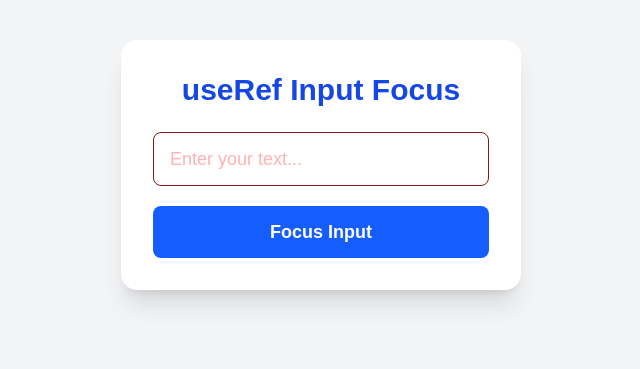
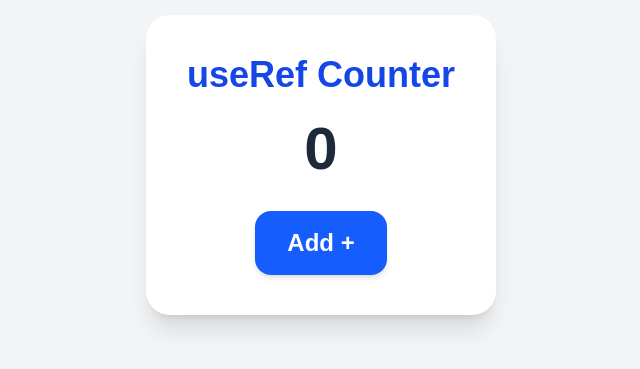
Before and after one commit to Hariprakash3131/Next-Cube-84, a Next.js app in the folder useref-hook/: page / in a window 1280 px wide. Shown: the part 235-604 px from the top of the page, without its empty margins (319-959 px from the left). Built offline with nearby package versions, Linux system fonts and the light colour scheme.

Commit message:
react-96

```diff
--- /dev/null
+++ b/useref-hook/src/app/components/useRefCounter.js
@@ -0,0 +1,42 @@
+'use client'
+
+import { useRef, useState } from "react";
+
+export default function Counter(){
+
+    const countRef = useRef(0)
+
+    const [count,setCount] = useState(0)
+
+    function increaseCount(){
+
+        countRef.current++
+
+        setCount(countRef.current)
+    }
+
+    return(
+        <div className="flex justify-center items-center h-screen bg-gray-100">
+
+            <div className="bg-white p-10 rounded-3xl shadow-xl text-center w-[350px]">
+
+                <h1 className="text-4xl font-bold mb-6 text-blue-700">
+                    useRef Counter
+                </h1>
+
+                <div className="text-6xl font-extrabold text-gray-800 mb-8">
+                    {count}
+                </div>
+
+                <button
+                    onClick={increaseCount}
+                    className="bg-blue-600 hover:bg-blue-700 transition-all duration-300 text-white px-8 py-4 rounded-2xl text-2xl font-semibold shadow-md"
+                >
+                    Add +
+                </button>
+
+            </div>
+
+        </div>
+    )
+}
--- a/useref-hook/src/app/page.js
+++ b/useref-hook/src/app/page.js
@@ -1,7 +1,8 @@
 import InputFocus from "./components/useRef";
-
+import Counter from "./components/useRefCounter";
 export default function Home() {
   return (
-    <InputFocus/>
+    // <InputFocus/>
+    <Counter/>
   );
 }
```
